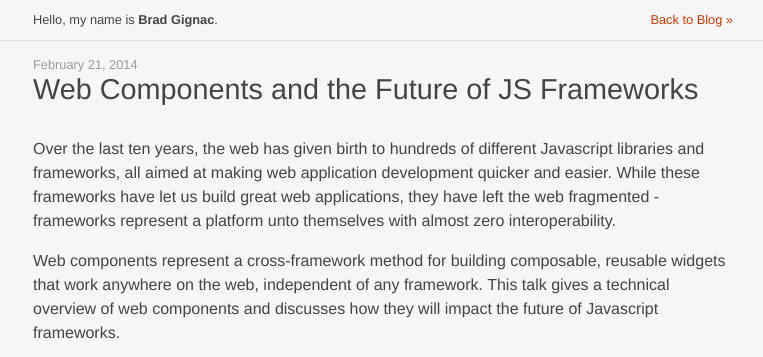
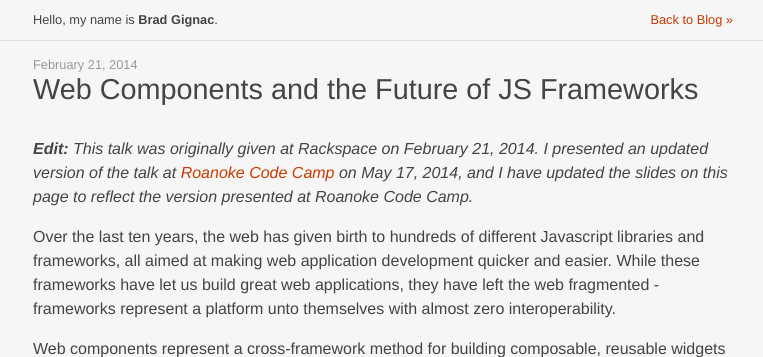
Before and after one commit to bradgignac/bradgignac.github.io, a Jekyll site: the page built from _posts/2014-02-21-web-components-and-the-future-of-js-frameworks.md, in a window 1280 px wide, cut to the strip 0-357 px from the top of the page. Shown: the whole strip, without its empty margins (257-1020 px from the left). Built offline with Jekyll 4.4.1, drawn with Linux system fonts in a browser that asks for light colours.

Commit message:
Post updated slides for Web Components talk.

```diff
--- a/_posts/2014-02-21-web-components-and-the-future-of-js-frameworks.md
+++ b/_posts/2014-02-21-web-components-and-the-future-of-js-frameworks.md
@@ -2,6 +2,11 @@
 layout: post
 title: Web Components and the Future of JS Frameworks
 ---
+
+***Edit:** This talk was originally given at Rackspace on February 21, 2014. I
+presented an updated version of the talk at [Roanoke Code Camp](http://roanokecodecamp.org/)
+on May 17, 2014, and I have updated the slides on this page to reflect the version
+presented at Roanoke Code Camp.*
 
 Over the last ten years, the web has given birth to hundreds of different
 Javascript libraries and frameworks, all aimed at making web application development
@@ -14,4 +19,4 @@ widgets that work anywhere on the web, independent of any framework. This talk g
 a technical overview of web components and discusses how they will impact the future
 of Javascript frameworks.
 
-<script async class="speakerdeck-embed" data-id="b2ebcdb08794013171455266eb92b936" data-ratio="1.77777777777778" src="//speakerdeck.com/assets/embed.js"></script>
+<script async class="speakerdeck-embed" data-id="b2ebcdb08794013171455266eb92b936" data-ratio="1.33333333333333" src="//speakerdeck.com/assets/embed.js"></script>
```
